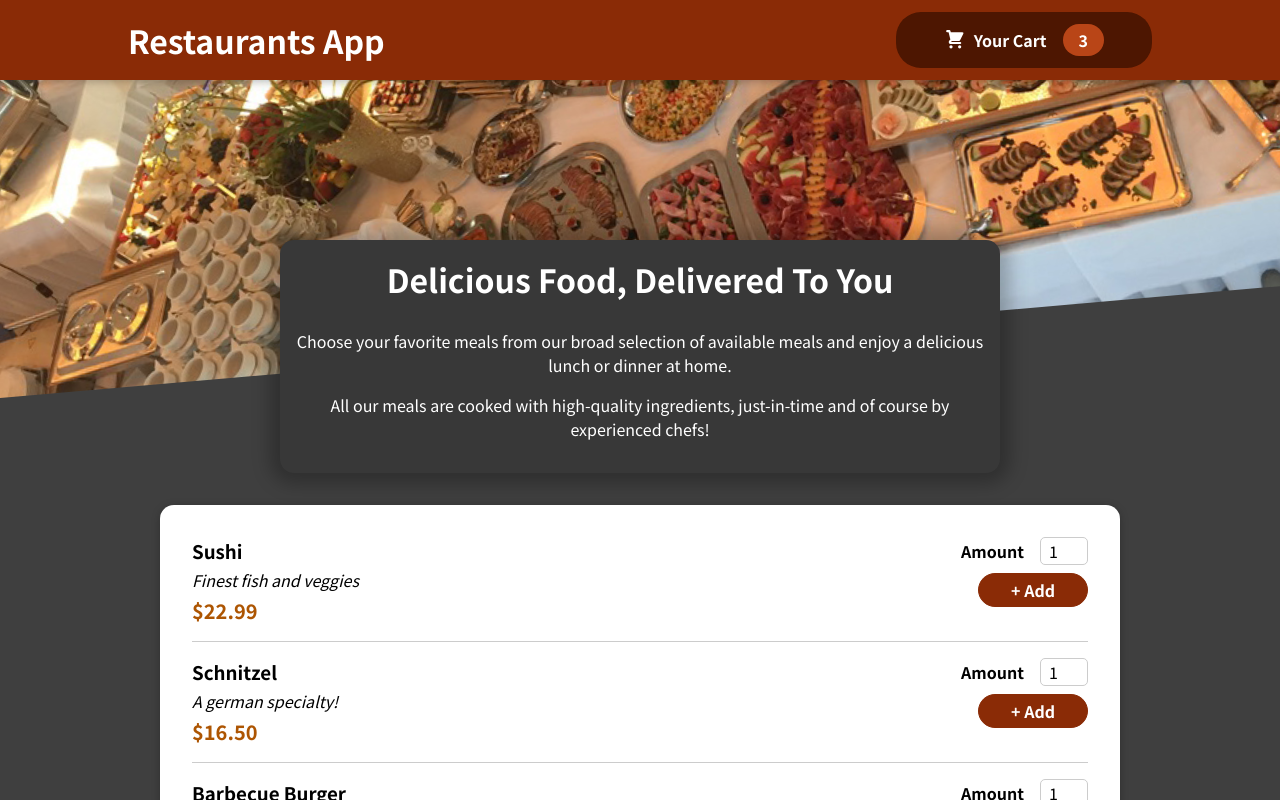
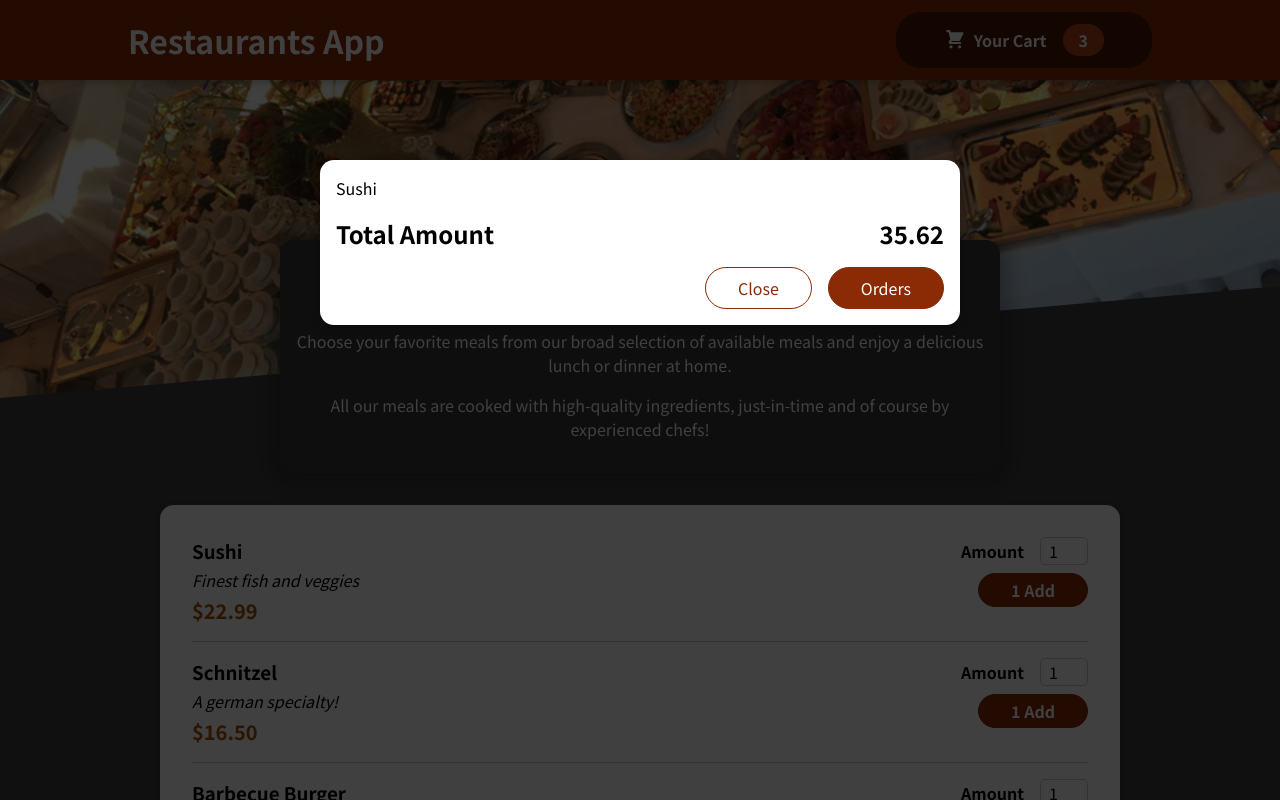
Before and after one commit to TechyTejas/Restraurant-app-usinf-React, a React (Create React App) app: page / in a window 1280 px wide. Shown: the top 800 px of the page. Built offline with nearby package versions, Linux system fonts and the light colour scheme.

Commit message:
Modal Cart without any Functionality

```diff
--- a/public/index.html
+++ b/public/index.html
@@ -28,6 +28,7 @@
   </head>
   <body>
     <noscript>You need to enable JavaScript to run this app.</noscript>
+    <div id="overlays"></div>
     <div id="root"></div>
     <!--
       This HTML file is a template.
--- a/src/App.js
+++ b/src/App.js
@@ -1,9 +1,12 @@
 import React, {Fragment} from 'react';
 import Meals from './componenets/Meals/Meals';
 import Header from'./componenets/Layouts/Header';
+import Cart from './componenets/Cart/Cart';
+
 function App() {
   return (
     <Fragment>
+      <Cart/>
       <Header/>
       <main>
         <Meals/>
--- /dev/null
+++ b/src/componenets/Cart/Cart.js
@@ -0,0 +1,25 @@
+import classes from './Cart.module.css'
+import Modal from '../UI/Modal'
+
+
+const Cart=(props)=>{
+    const cartItems =<ul className={classes['cart-items']}>{[
+        { id:'c1', name:'Sushi', amount:2, price:12.99},
+        ].map((item) => <li>{item.name}</li>)}</ul>
+
+
+      return <Modal>
+        {cartItems}
+        <div className={classes.total}>
+            <span>Total Amount</span>
+            <span>35.62</span>
+        </div>
+        <div className={classes.actions}>
+            <button className={classes['button--alt']}>Close</button>
+            <button className={classes.button}>Orders</button>
+        </div>
+      </Modal>
+}
+
+
+export default Cart;
--- /dev/null
+++ b/src/componenets/Cart/Cart.module.css
@@ -0,0 +1,46 @@
+.cart-items {
+    list-style: none;
+    margin: 0;
+    padding: 0;
+    max-height: 20rem;
+    overflow: auto;
+  }
+
+  .total {
+    display: flex;
+    justify-content: space-between;
+    align-items: center;
+    font-weight: bold;
+    font-size: 1.5rem;
+    margin: 1rem 0;
+  }
+
+  .actions {
+    text-align: right;
+  }
+
+  .actions button {
+    font: inherit;
+    cursor: pointer;
+    background-color: transparent;
+    border: 1px solid #8a2b06;
+    padding: 0.5rem 2rem;
+    border-radius: 25px;
+    margin-left: 1rem;
+  }
+
+  .actions button:hover,
+  .actions button:active {
+    background-color: #5a1a01;
+    border-color: #5a1a01;
+    color: white;
+  }
+
+  .actions .button--alt {
+    color: #8a2b06;
+  }
+
+  .actions .button {
+    background-color: #8a2b06;
+    color: white;
+  }
--- a/src/componenets/Meals/MealItemForm.js
+++ b/src/componenets/Meals/MealItemForm.js
@@ -15,7 +15,7 @@
             step:'1',
             defaultValue:'1'
         }}/>
-        <button>+ Add</button>
+        <button>1 Add</button>
         </form>
     )
 }
--- /dev/null
+++ b/src/componenets/UI/Modal.js
@@ -0,0 +1,26 @@
+import {Fragment} from 'react';
+import ReactDOM from 'react-dom';
+import classes from './Modal.module.css'
+
+const BackDrop = props =>{
+   return <div className={classes.backdrop}></div>
+}
+
+const ModalOverlay = props =>{
+   return <div className={classes.modal}>
+    <div className={classes.content}>{props.children}</div>
+   </div>
+}
+
+const portalElement = document.getElementById('overlays');
+
+const Modal = props =>{
+  return (
+    <Fragment>
+       {ReactDOM.createPortal(<BackDrop/>,portalElement)}
+       {ReactDOM.createPortal(<ModalOverlay>{props.children}</ModalOverlay>,portalElement)}
+    </Fragment>
+  )
+}
+
+export default Modal;
--- /dev/null
+++ b/src/componenets/UI/Modal.module.css
@@ -0,0 +1,40 @@
+.backdrop {
+    position: fixed;
+    top: 0;
+    left: 0;
+    width: 100%;
+    height: 100vh;
+    z-index: 20;
+    background-color: rgba(0, 0, 0, 0.75);
+  }
+
+  .modal {
+    position: fixed;
+    top: 20vh;
+    left: 5%;
+    width: 90%;
+    background-color: white;
+    padding: 1rem;
+    border-radius: 14px;
+    box-shadow: 0 2px 8px rgba(0, 0, 0, 0.25);
+    z-index: 30;
+    animation: slide-down 300ms ease-out forwards;
+  }
+
+  @media (min-width: 768px) {
+    .modal {
+      width: 40rem;
+      left: calc(50% - 20rem);
+    }
+  }
+
+  @keyframes slide-down {
+    from {
+      opacity: 0;
+      transform: translateY(-3rem);
+    }
+    to {
+      opacity: 1;
+      transform: translateY(0);
+    }
+  }
```
